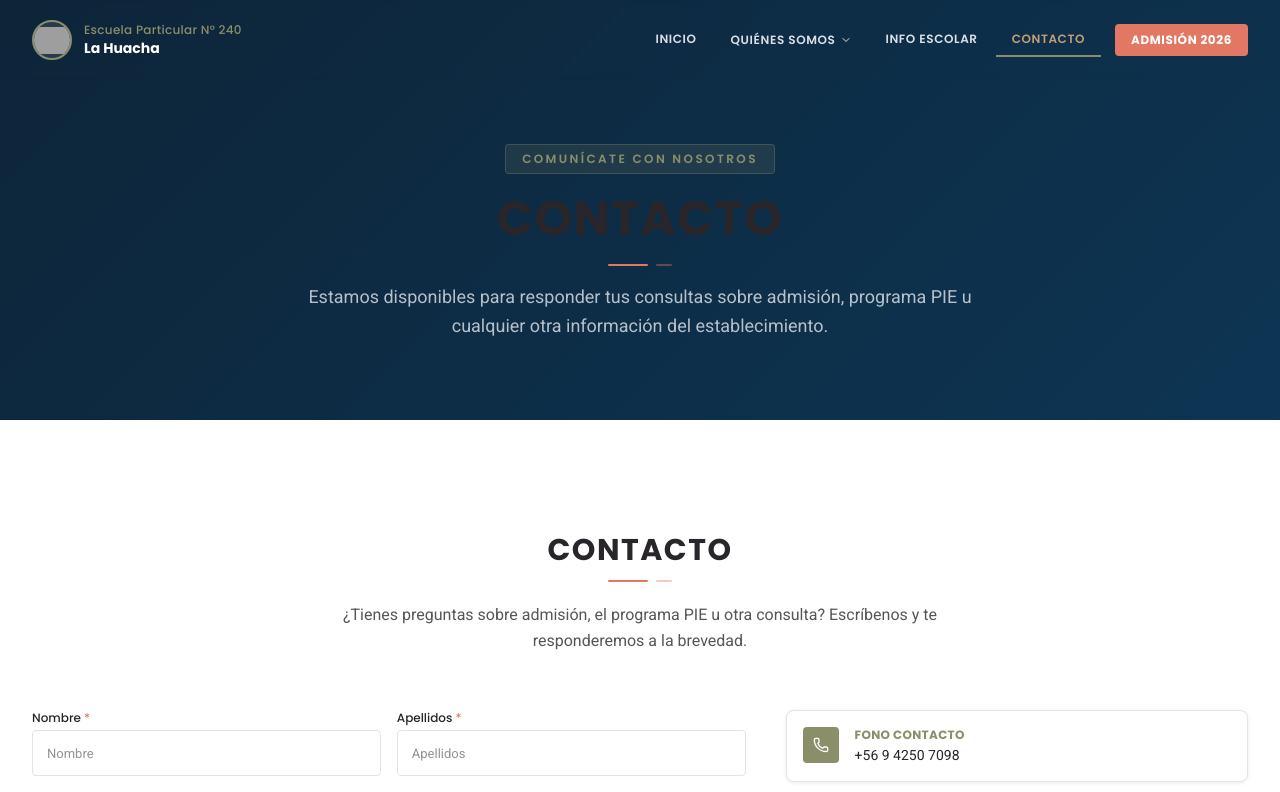
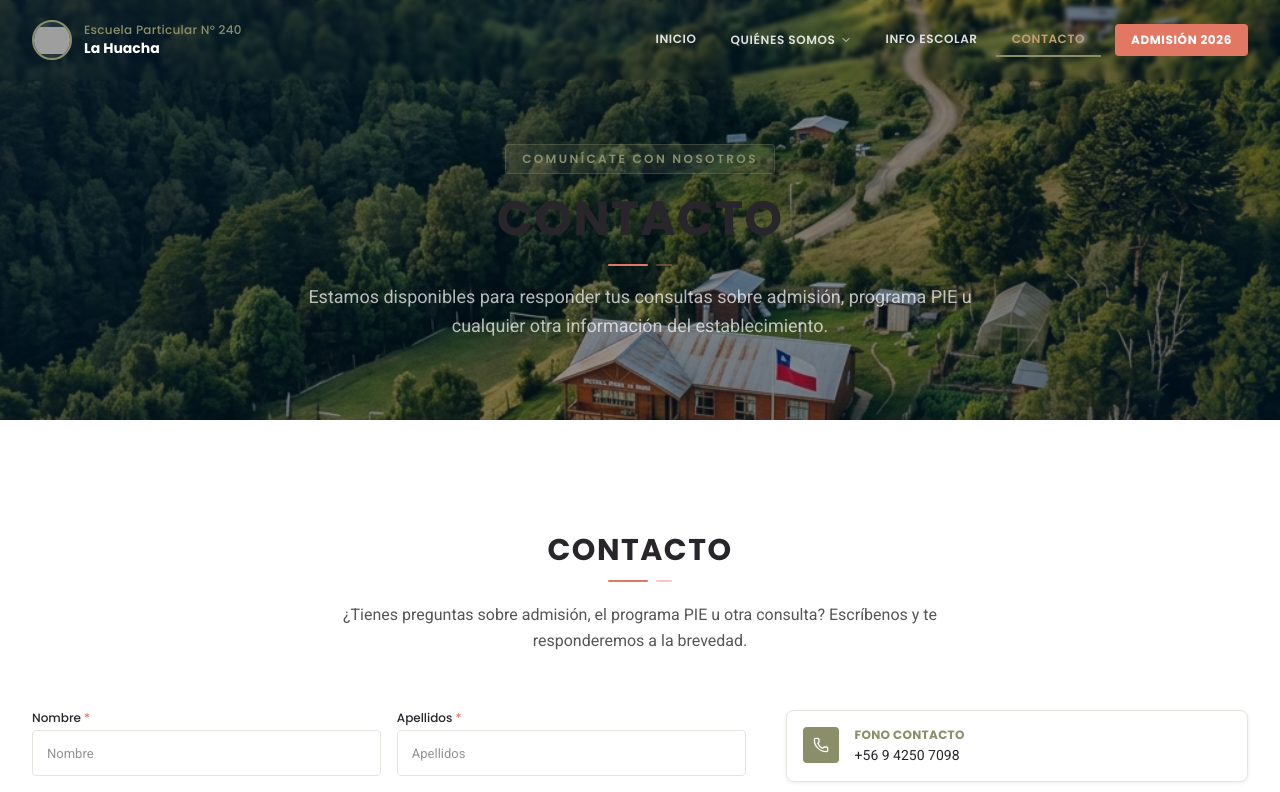
Before and after one commit to barbarapalmamena/EscPartLaHuacha, a Next.js app: page /contacto in a window 1280 px wide. Shown: the top 792 px of the page. Built offline with nearby package versions, Linux system fonts and the light colour scheme; grey boxes are pictures that could not be loaded.

Commit message:
style: igualar fondo de paginas internas con hero

```diff
--- a/src/components/shared/PageHeader.tsx
+++ b/src/components/shared/PageHeader.tsx
@@ -25,34 +25,27 @@ export function PageHeader({
   return (
     <section
       className="relative pt-32 pb-16 sm:pt-36 sm:pb-20 overflow-hidden"
-      style={{
-        background: "linear-gradient(135deg, rgba(0,25,46,0.95) 0%, rgba(0,42,74,0.95) 100%)",
-      }}
     >
-      {/* Imagen de fondo con overlay navy más ligero */}
-      {imageSrc && (
-        <>
+      {/* Imagen de fondo con overlay idéntico al del inicio */}
       <div className="absolute inset-0">
         <Image
-              src={imageSrc}
+          src={imageSrc || "/hero-background.jpg"}
           alt={imageAlt}
           fill
-              className="object-cover opacity-50"
+          className="object-cover"
           priority
         />
-          </div>
         <div
           className="absolute inset-0"
           style={{
             background:
-                "linear-gradient(to bottom, rgba(0,25,46,0.60) 0%, rgba(0,25,46,0.85) 100%)",
+              "linear-gradient(135deg, rgba(0,25,46,0.70) 0%, rgba(0,25,46,0.40) 55%, rgba(0,25,46,0.60) 100%)",
           }}
         />
-        </>
-      )}
+      </div>
 
       {/* Contenido centrado */}
-      <div className="relative max-w-4xl mx-auto px-4 sm:px-6 lg:px-8 text-center">
+      <div className="relative z-10 max-w-4xl mx-auto px-4 sm:px-6 lg:px-8 text-center">
         <motion.div
           initial={{ opacity: 0, y: 24 }}
           animate={{ opacity: 1, y: 0 }}
```
Lines whose indentation alone changed are shown as unchanged.
